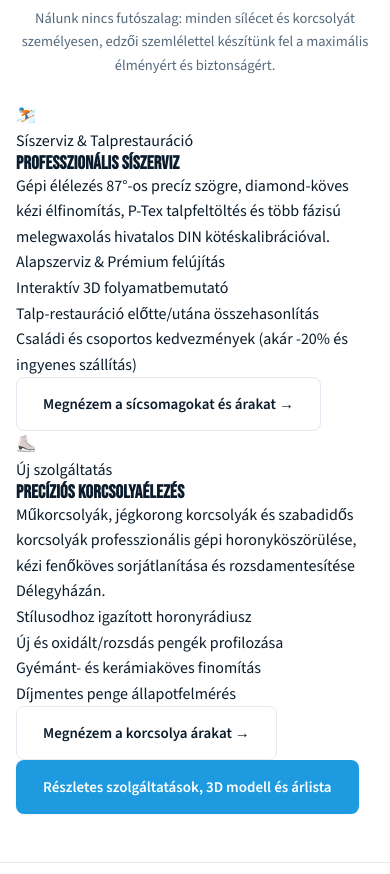
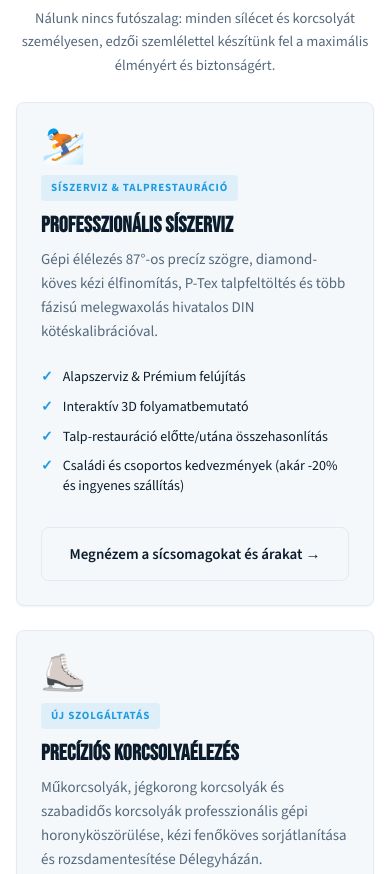
Before and after one commit to Beszti22/carvtex-website, a plain HTML site: page index.html in a window 390 px wide. Shown: the part 3871-4745 px from the top of the page. Drawn offline with nearby package versions, Linux system fonts and the light colour scheme; animation ran at ten frames a second.

Commit message:
feat(styles): add homepage services teaser styles, slider improvements and ski loading HUD

```diff
--- a/styles.css
+++ b/styles.css
@@ -647,7 +647,8 @@ header.site-header{
   color:#fff;background:transparent;font-size:14px;
 }
 .ski-loading{background:transparent;}
-.ski-loading.hidden{display:none;}
+.ski-loading.hidden{display:none !important;}
+.ski-loading-pct{font-size:13px;font-weight:700;color:var(--color-accent);letter-spacing:0.04em;}
 .ski-fallback{display:none;}
 .ski-fallback.visible{display:flex;padding:24px;text-align:center;}
 .spinner{
@@ -1681,3 +1682,93 @@ header.site-header{
   .skates-img-card img { height: 210px; }
   .skates-offers { grid-template-columns: 1fr; }
 }
+
+/* ---------- Homepage Services Teaser Overview ---------- */
+.services-teaser-section {
+  background: var(--color-bg);
+  border-top: 1px solid var(--color-border);
+}
+.services-teaser-grid {
+  display: grid;
+  grid-template-columns: repeat(2, 1fr);
+  gap: var(--space-xl);
+  margin-bottom: var(--space-xl);
+}
+.services-teaser-card {
+  background: var(--color-card);
+  border: 1px solid var(--color-border);
+  border-radius: var(--radius-md);
+  padding: clamp(24px, 3.5vw, 36px);
+  display: flex;
+  flex-direction: column;
+  transition: transform 220ms ease, border-color 220ms ease, box-shadow 220ms ease;
+  box-shadow: var(--shadow-sm);
+}
+.services-teaser-card:hover {
+  transform: translateY(-4px);
+  border-color: var(--color-accent);
+  box-shadow: var(--shadow-md);
+}
+.teaser-icon {
+  font-size: 36px;
+  line-height: 1;
+  margin-bottom: 12px;
+}
+.teaser-badge {
+  display: inline-block;
+  align-self: flex-start;
+  font-size: 11px;
+  font-weight: 700;
+  letter-spacing: 0.08em;
+  text-transform: uppercase;
+  padding: 4px 10px;
+  border-radius: var(--radius-sm);
+  background: rgba(30, 155, 224, 0.1);
+  color: var(--color-accent);
+  margin-bottom: 14px;
+}
+.services-teaser-card h3 {
+  font-size: clamp(22px, 2.2vw, 26px);
+  color: var(--color-primary);
+  margin-bottom: 10px;
+}
+.services-teaser-card p {
+  color: var(--color-text-muted);
+  font-size: 15px;
+  line-height: 1.6;
+  margin-bottom: var(--space-md);
+}
+.teaser-list {
+  list-style: none;
+  padding: 0;
+  margin: 0 0 var(--space-lg) 0;
+  display: flex;
+  flex-direction: column;
+  gap: 10px;
+  flex-grow: 1;
+}
+.teaser-list li {
+  font-size: 14px;
+  color: var(--color-text);
+  display: flex;
+  align-items: flex-start;
+  gap: 10px;
+  line-height: 1.4;
+}
+.teaser-list li::before {
+  content: '✓';
+  color: var(--color-accent);
+  font-weight: 700;
+  flex-shrink: 0;
+}
+.services-teaser-cta {
+  text-align: center;
+  padding-top: var(--space-sm);
+}
+
+@media (max-width: 860px) {
+  .services-teaser-grid {
+    grid-template-columns: 1fr;
+    gap: var(--space-md);
+  }
+}
```
